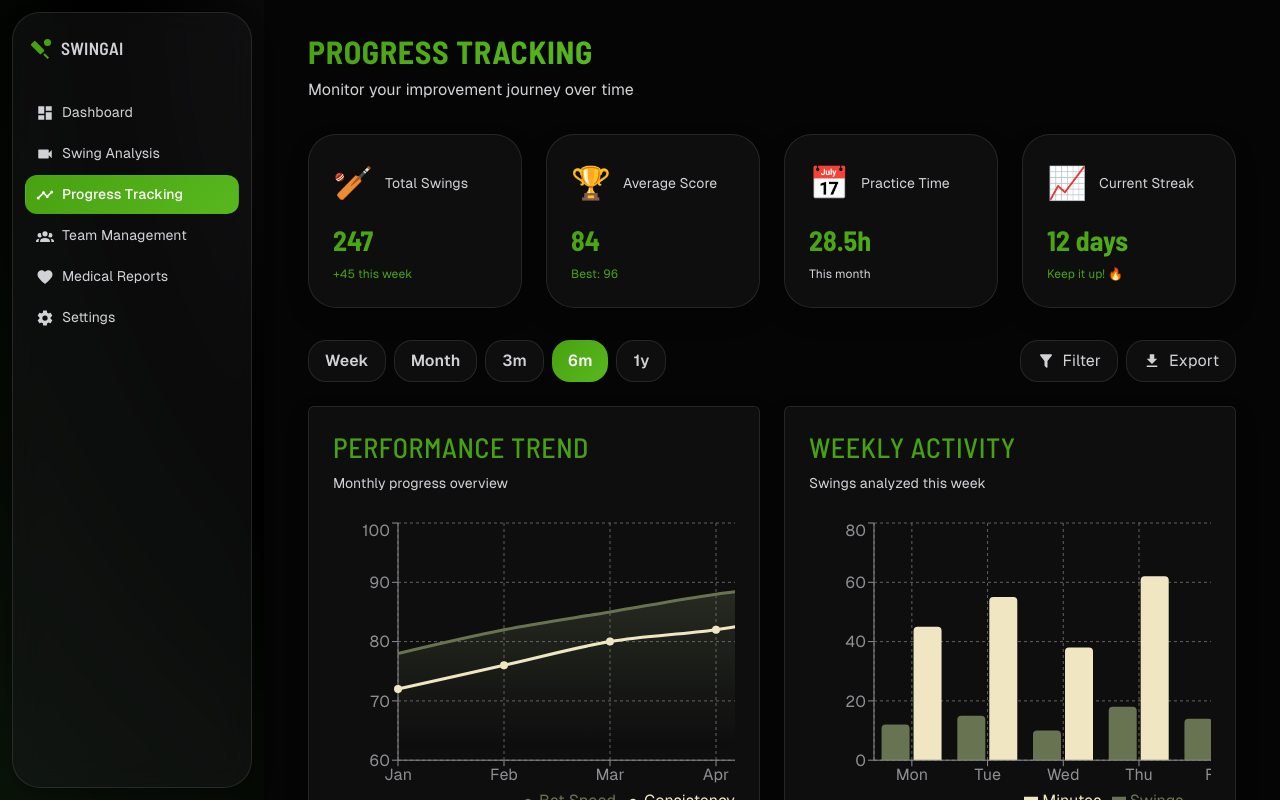
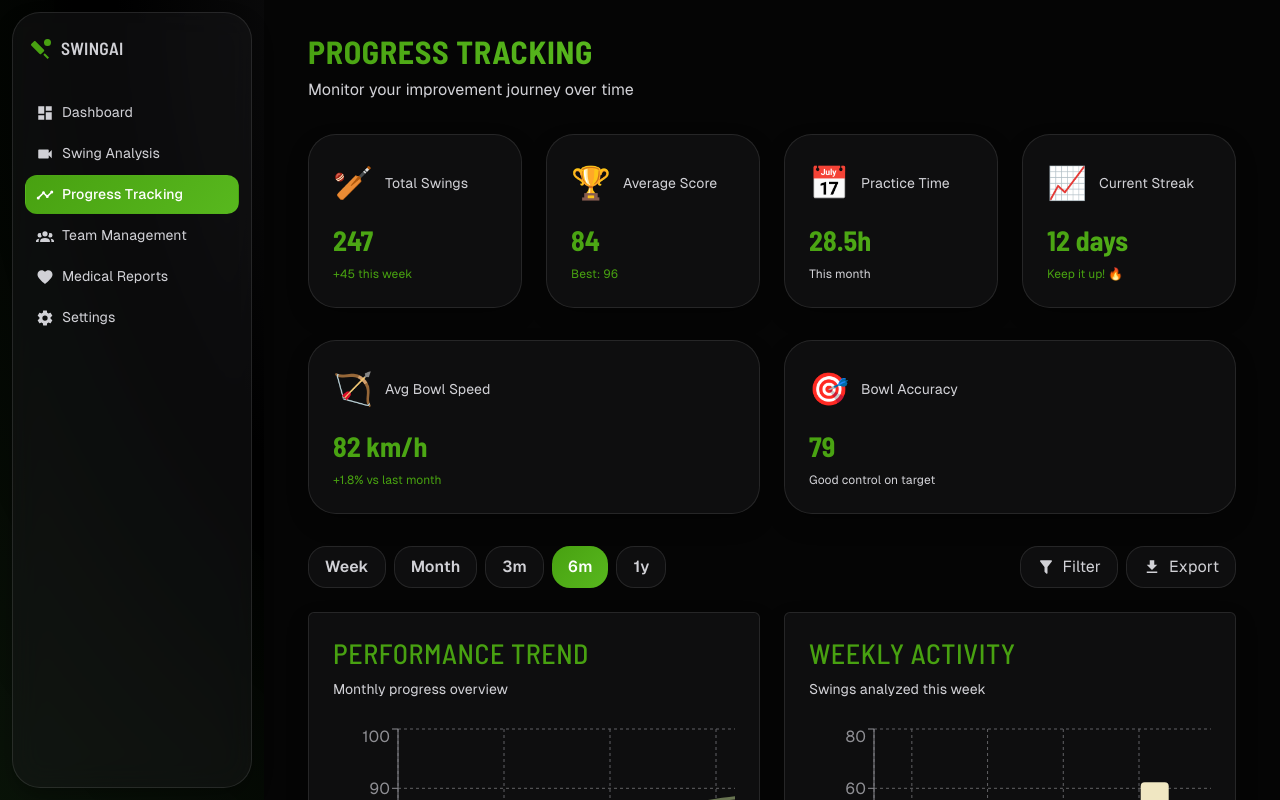
Before and after one commit to alext04/swing_ai, a React (Vite) app in the folder swingai/: page /progress in a window 1280 px wide. Shown: the top 800 px of the page. Built offline with nearby package versions, Linux system fonts and the light colour scheme.

Commit message:
Bowling stats

```diff
--- a/swingai/src/pages/Dashboard.tsx
+++ b/swingai/src/pages/Dashboard.tsx
@@ -32,13 +32,13 @@ import {
 } from 'recharts';
 
 const sampleData = [
-  { date: 'Mon', batSpeed: 85, consistency: 78 },
-  { date: 'Tue', batSpeed: 88, consistency: 82 },
-  { date: 'Wed', batSpeed: 87, consistency: 80 },
-  { date: 'Thu', batSpeed: 92, consistency: 85 },
-  { date: 'Fri', batSpeed: 90, consistency: 88 },
-  { date: 'Sat', batSpeed: 95, consistency: 90 },
-  { date: 'Sun', batSpeed: 93, consistency: 87 },
+  { date: 'Mon', batSpeed: 85, consistency: 78, bowlSpeed: 82 },
+  { date: 'Tue', batSpeed: 88, consistency: 82, bowlSpeed: 84 },
+  { date: 'Wed', batSpeed: 87, consistency: 80, bowlSpeed: 83 },
+  { date: 'Thu', batSpeed: 92, consistency: 85, bowlSpeed: 86 },
+  { date: 'Fri', batSpeed: 90, consistency: 88, bowlSpeed: 85 },
+  { date: 'Sat', batSpeed: 95, consistency: 90, bowlSpeed: 88 },
+  { date: 'Sun', batSpeed: 93, consistency: 87, bowlSpeed: 87 },
 ];
 
 const recentSwings = [
@@ -63,12 +63,12 @@ const teamStats = [
 ];
 
 const playerProgress = [
-  { name: 'Rohit S.', batSpeed: 92, consistency: 88, form: 90 },
-  { name: 'Virat K.', batSpeed: 89, consistency: 92, form: 88 },
-  { name: 'KL Rahul', batSpeed: 87, consistency: 85, form: 82 },
-  { name: 'Shreyas I.', batSpeed: 85, consistency: 83, form: 85 },
-  { name: 'Hardik P.', batSpeed: 94, consistency: 80, form: 87 },
-  { name: 'Rishabh P.', batSpeed: 91, consistency: 86, form: 89 },
+  { name: 'Rohit S.', batSpeed: 92, consistency: 88, form: 90, bowlSpeed: 0, bowlAccuracy: 0 },
+  { name: 'Virat K.', batSpeed: 89, consistency: 92, form: 88, bowlSpeed: 0, bowlAccuracy: 0 },
+  { name: 'KL Rahul', batSpeed: 87, consistency: 85, form: 82, bowlSpeed: 0, bowlAccuracy: 0 },
+  { name: 'Shreyas I.', batSpeed: 85, consistency: 83, form: 85, bowlSpeed: 0, bowlAccuracy: 0 },
+  { name: 'Hardik P.', batSpeed: 94, consistency: 80, form: 87, bowlSpeed: 82, bowlAccuracy: 78 },
+  { name: 'Rishabh P.', batSpeed: 91, consistency: 86, form: 89, bowlSpeed: 0, bowlAccuracy: 0 },
 ];
 
 const Dashboard: React.FC = () => {
@@ -265,9 +265,9 @@ const Dashboard: React.FC = () => {
               transition={{ delay: 0.4 }}
               style={{ padding: 24 }}
             >
-              <h3 style={{ marginBottom: 8 }}>Bat Speed Trend</h3>
+              <h3 style={{ marginBottom: 8 }}>Speed Trend (Batting & Bowling)</h3>
               <p style={{ color: 'var(--text-secondary)', fontSize: '0.875rem', marginBottom: 24 }}>
-                Average speed over the last {timeRange}
+                Average batting and bowling speed over the last {timeRange}
               </p>
               <div style={{ height: 250 }}>
                 <ResponsiveContainer width="100%" height="100%">
@@ -276,6 +276,10 @@ const Dashboard: React.FC = () => {
                       <linearGradient id="colorSpeed" x1="0" y1="0" x2="0" y2="1">
                         <stop offset="5%" stopColor={colors.chartSeries1} stopOpacity={0.4} />
                         <stop offset="95%" stopColor={colors.chartSeries1} stopOpacity={0} />
+                      </linearGradient>
+                      <linearGradient id="colorBowl" x1="0" y1="0" x2="0" y2="1">
+                        <stop offset="5%" stopColor={colors.chartSeries2} stopOpacity={0.25} />
+                        <stop offset="95%" stopColor={colors.chartSeries2} stopOpacity={0} />
                       </linearGradient>
                     </defs>
                     <CartesianGrid strokeDasharray="3 3" stroke={colors.chartGridDark} />
@@ -295,6 +299,14 @@ const Dashboard: React.FC = () => {
                       strokeWidth={3}
                       fillOpacity={1}
                       fill="url(#colorSpeed)"
+                    />
+                    <Area
+                      type="monotone"
+                      dataKey="bowlSpeed"
+                      stroke={colors.chartSeries2}
+                      strokeWidth={2}
+                      fillOpacity={1}
+                      fill="url(#colorBowl)"
                     />
                   </AreaChart>
                 </ResponsiveContainer>
@@ -608,8 +620,9 @@ const Dashboard: React.FC = () => {
                         }}
                       />
                       <Legend />
-                      <Bar name="Avg Speed" dataKey="batSpeed" fill={colors.chartSeries1} radius={[4, 4, 0, 0]} />
-                      <Bar name="Consistency" dataKey="consistency" fill={colors.chartSeries2} radius={[4, 4, 0, 0]} />
+                      <Bar name="Avg Bat Speed" dataKey="batSpeed" fill={colors.chartSeries1} radius={[4, 4, 0, 0]} />
+                      <Bar name="Avg Bowl Speed" dataKey="bowlSpeed" fill={colors.chartSeries2} radius={[4, 4, 0, 0]} />
+                      <Bar name="Consistency" dataKey="consistency" fill={colors.chartSeries3} radius={[4, 4, 0, 0]} />
                     </BarChart>
                   </ResponsiveContainer>
                 </div>
@@ -641,6 +654,7 @@ const Dashboard: React.FC = () => {
                   <tr style={{ borderBottom: '1px solid var(--border-color)' }}>
                     <th style={{ padding: 12, textAlign: 'left', color: 'var(--text-secondary)', fontWeight: 600 }}>Player</th>
                     <th style={{ padding: 12, textAlign: 'left', color: 'var(--text-secondary)', fontWeight: 600 }}>Bat Speed</th>
+                    <th style={{ padding: 12, textAlign: 'left', color: 'var(--text-secondary)', fontWeight: 600 }}>Bowl Speed</th>
                     <th style={{ padding: 12, textAlign: 'left', color: 'var(--text-secondary)', fontWeight: 600 }}>Consistency</th>
                     <th style={{ padding: 12, textAlign: 'left', color: 'var(--text-secondary)', fontWeight: 600 }}>Current Form</th>
                     <th style={{ padding: 12, textAlign: 'left', color: 'var(--text-secondary)', fontWeight: 600 }}>Overall Rating</th>
@@ -671,6 +685,30 @@ const Dashboard: React.FC = () => {
                               {player.batSpeed}
                             </span>
                           </div>
+                        </td>
+                        <td style={{ padding: 16 }}>
+                          {player.bowlSpeed > 0 ? (
+                            <div style={{ display: 'flex', alignItems: 'center', gap: 12 }}>
+                              <div className="progress-bar" style={{ width: 100 }}>
+                                <div
+                                  className="progress-fill"
+                                  style={{
+                                    width: `${player.bowlSpeed}%`,
+                                    background: player.bowlSpeed >= 85 ? 'var(--success-color)' :
+                                      player.bowlSpeed >= 70 ? 'var(--accent-color)' : 'var(--warning-color)'
+                                  }}
+                                />
+                              </div>
+                              <span style={{
+                                fontWeight: 600, color: player.bowlSpeed >= 85 ? 'var(--success-color)' :
+                                  player.bowlSpeed >= 70 ? 'var(--accent-color)' : 'var(--warning-color)'
+                              }}>
+                                {player.bowlSpeed}
+                              </span>
+                            </div>
+                          ) : (
+                            <span style={{ color: 'var(--text-secondary)' }}>—</span>
+                          )}
                         </td>
                         <td style={{ padding: 16 }}>
                           <div style={{ display: 'flex', alignItems: 'center', gap: 12 }}>
--- a/swingai/src/pages/PlayerProfile.tsx
+++ b/swingai/src/pages/PlayerProfile.tsx
@@ -60,13 +60,15 @@ const playerData = {
       { date: '2024-02-16', type: 'Front Foot Drive', score: 86 },
     ],
     performanceHistory: [
-      { month: 'Jan', batSpeed: 88, consistency: 85, form: 82 },
-      { month: 'Feb', batSpeed: 90, consistency: 87, form: 86 },
-      { month: 'Mar', batSpeed: 91, consistency: 88, form: 88 },
-      { month: 'Apr', batSpeed: 92, consistency: 89, form: 90 },
-      { month: 'May', batSpeed: 92, consistency: 88, form: 90 },
-      { month: 'Jun', batSpeed: 92, consistency: 88, form: 90 },
-    ]
+      { month: 'Jan', batSpeed: 88, bowlSpeed: 80, consistency: 85, form: 82, bowlAccuracy: 78 },
+      { month: 'Feb', batSpeed: 90, bowlSpeed: 81, consistency: 87, form: 86, bowlAccuracy: 79 },
+      { month: 'Mar', batSpeed: 91, bowlSpeed: 82, consistency: 88, form: 88, bowlAccuracy: 80 },
+      { month: 'Apr', batSpeed: 92, bowlSpeed: 83, consistency: 89, form: 90, bowlAccuracy: 81 },
+      { month: 'May', batSpeed: 92, bowlSpeed: 83, consistency: 88, form: 90, bowlAccuracy: 81 },
+      { month: 'Jun', batSpeed: 92, bowlSpeed: 83, consistency: 88, form: 90, bowlAccuracy: 81 },
+    ],
+    bowlingSpeed: 82,
+    bowlingAccuracy: 80
   },
   2: {
     id: 2,
@@ -94,13 +96,15 @@ const playerData = {
       { date: '2024-02-16', type: 'Late Cut', score: 92 },
     ],
     performanceHistory: [
-      { month: 'Jan', batSpeed: 86, consistency: 90, form: 85 },
-      { month: 'Feb', batSpeed: 87, consistency: 91, form: 86 },
-      { month: 'Mar', batSpeed: 88, consistency: 92, form: 87 },
-      { month: 'Apr', batSpeed: 89, consistency: 92, form: 88 },
-      { month: 'May', batSpeed: 89, consistency: 92, form: 88 },
-      { month: 'Jun', batSpeed: 89, consistency: 92, form: 88 },
-    ]
+      { month: 'Jan', batSpeed: 86, bowlSpeed: 0, consistency: 90, form: 85, bowlAccuracy: 0 },
+      { month: 'Feb', batSpeed: 87, bowlSpeed: 0, consistency: 91, form: 86, bowlAccuracy: 0 },
+      { month: 'Mar', batSpeed: 88, bowlSpeed: 0, consistency: 92, form: 87, bowlAccuracy: 0 },
+      { month: 'Apr', batSpeed: 89, bowlSpeed: 0, consistency: 92, form: 88, bowlAccuracy: 0 },
+      { month: 'May', batSpeed: 89, bowlSpeed: 0, consistency: 92, form: 88, bowlAccuracy: 0 },
+      { month: 'Jun', batSpeed: 89, bowlSpeed: 0, consistency: 92, form: 88, bowlAccuracy: 0 },
+    ],
+    bowlingSpeed: 0,
+    bowlingAccuracy: 0
   },
   3: {
     id: 3,
@@ -128,13 +132,15 @@ const playerData = {
       { date: '2024-02-11', type: 'Flick Shot', score: 86 },
     ],
     performanceHistory: [
-      { month: 'Jan', batSpeed: 85, consistency: 82, form: 80 },
-      { month: 'Feb', batSpeed: 86, consistency: 84, form: 81 },
-      { month: 'Mar', batSpeed: 87, consistency: 85, form: 82 },
-      { month: 'Apr', batSpeed: 87, consistency: 85, form: 82 },
-      { month: 'May', batSpeed: 87, consistency: 85, form: 82 },
-      { month: 'Jun', batSpeed: 87, consistency: 85, form: 82 },
-    ]
+      { month: 'Jan', batSpeed: 85, bowlSpeed: 0, consistency: 82, form: 80, bowlAccuracy: 0 },
+      { month: 'Feb', batSpeed: 86, bowlSpeed: 0, consistency: 84, form: 81, bowlAccuracy: 0 },
+      { month: 'Mar', batSpeed: 87, bowlSpeed: 0, consistency: 85, form: 82, bowlAccuracy: 0 },
+      { month: 'Apr', batSpeed: 87, bowlSpeed: 0, consistency: 85, form: 82, bowlAccuracy: 0 },
+      { month: 'May', batSpeed: 87, bowlSpeed: 0, consistency: 85, form: 82, bowlAccuracy: 0 },
+      { month: 'Jun', batSpeed: 87, bowlSpeed: 0, consistency: 85, form: 82, bowlAccuracy: 0 },
+    ],
+    bowlingSpeed: 0,
+    bowlingAccuracy: 0
   },
   4: {
     id: 4,
@@ -162,13 +168,15 @@ const playerData = {
       { date: '2024-02-16', type: 'Cut Shot', score: 84 },
     ],
     performanceHistory: [
-      { month: 'Feb', batSpeed: 83, consistency: 80, form: 82 },
-      { month: 'Mar', batSpeed: 84, consistency: 82, form: 84 },
-      { month: 'Apr', batSpeed: 85, consistency: 83, form: 85 },
-      { month: 'May', batSpeed: 85, consistency: 83, form: 85 },
-      { month: 'Jun', batSpeed: 85, consistency: 83, form: 85 },
-      { month: 'Jul', batSpeed: 85, consistency: 83, form: 85 },
-    ]
+      { month: 'Feb', batSpeed: 83, bowlSpeed: 0, consistency: 80, form: 82, bowlAccuracy: 0 },
+      { month: 'Mar', batSpeed: 84, bowlSpeed: 0, consistency: 82, form: 84, bowlAccuracy: 0 },
+      { month: 'Apr', batSpeed: 85, bowlSpeed: 0, consistency: 83, form: 85, bowlAccuracy: 0 },
+      { month: 'May', batSpeed: 85, bowlSpeed: 0, consistency: 83, form: 85, bowlAccuracy: 0 },
+      { month: 'Jun', batSpeed: 85, bowlSpeed: 0, consistency: 83, form: 85, bowlAccuracy: 0 },
+      { month: 'Jul', batSpeed: 85, bowlSpeed: 0, consistency: 83, form: 85, bowlAccuracy: 0 },
+    ],
+    bowlingSpeed: 0,
+    bowlingAccuracy: 0
   },
   5: {
     id: 5,
@@ -196,13 +204,15 @@ const playerData = {
       { date: '2024-02-16', type: 'Cover Drive', score: 82 },
     ],
     performanceHistory: [
-      { month: 'Jan', batSpeed: 92, consistency: 78, form: 84 },
-      { month: 'Feb', batSpeed: 93, consistency: 79, form: 85 },
-      { month: 'Mar', batSpeed: 94, consistency: 80, form: 86 },
-      { month: 'Apr', batSpeed: 94, consistency: 80, form: 87 },
-      { month: 'May', batSpeed: 94, consistency: 80, form: 87 },
-      { month: 'Jun', batSpeed: 94, consistency: 80, form: 87 },
-    ]
+      { month: 'Jan', batSpeed: 92, bowlSpeed: 82, consistency: 78, form: 84, bowlAccuracy: 78 },
+      { month: 'Feb', batSpeed: 93, bowlSpeed: 83, consistency: 79, form: 85, bowlAccuracy: 79 },
+      { month: 'Mar', batSpeed: 94, bowlSpeed: 84, consistency: 80, form: 86, bowlAccuracy: 80 },
+      { month: 'Apr', batSpeed: 94, bowlSpeed: 84, consistency: 80, form: 87, bowlAccuracy: 80 },
+      { month: 'May', batSpeed: 94, bowlSpeed: 84, consistency: 80, form: 87, bowlAccuracy: 80 },
+      { month: 'Jun', batSpeed: 94, bowlSpeed: 84, consistency: 80, form: 87, bowlAccuracy: 80 },
+    ],
+    bowlingSpeed: 84,
+    bowlingAccuracy: 79
   },
   6: {
     id: 6,
@@ -230,13 +240,15 @@ const playerData = {
       { date: '2024-02-16', type: 'Flick Shot', score: 92 },
     ],
     performanceHistory: [
-      { month: 'Feb', batSpeed: 89, consistency: 84, form: 86 },
-      { month: 'Mar', batSpeed: 90, consistency: 85, form: 87 },
-      { month: 'Apr', batSpeed: 91, consistency: 86, form: 88 },
-      { month: 'May', batSpeed: 91, consistency: 86, form: 89 },
-      { month: 'Jun', batSpeed: 91, consistency: 86, form: 89 },
-      { month: 'Jul', batSpeed: 91, consistency: 86, form: 89 },
-    ]
+      { month: 'Feb', batSpeed: 89, bowlSpeed: 0, consistency: 84, form: 86, bowlAccuracy: 0 },
+      { month: 'Mar', batSpeed: 90, bowlSpeed: 0, consistency: 85, form: 87, bowlAccuracy: 0 },
+      { month: 'Apr', batSpeed: 91, bowlSpeed: 0, consistency: 86, form: 88, bowlAccuracy: 0 },
+      { month: 'May', batSpeed: 91, bowlSpeed: 0, consistency: 86, form: 89, bowlAccuracy: 0 },
+      { month: 'Jun', batSpeed: 91, bowlSpeed: 0, consistency: 86, form: 89, bowlAccuracy: 0 },
+      { month: 'Jul', batSpeed: 91, bowlSpeed: 0, consistency: 86, form: 89, bowlAccuracy: 0 },
+    ],
+    bowlingSpeed: 0,
+    bowlingAccuracy: 0
   }
 };
 
@@ -260,16 +272,17 @@ const PlayerProfile: React.FC = () => {
     );
   }
 
-  const overallRating = Math.round((player.batSpeed + player.consistency + player.form) / 3);
+  const overallRating = Math.round((player.batSpeed + player.consistency + player.form + (player.bowlingSpeed || 0)) / (player.bowlingSpeed ? 4 : 3));
 
-  const radarData = [
-    { subject: 'Bat Speed', value: player.batSpeed, fullMark: 100 },
-    { subject: 'Consistency', value: player.consistency, fullMark: 100 },
-    { subject: 'Form', value: player.form, fullMark: 100 },
-    { subject: 'Experience', value: Math.min(player.matchesPlayed * 3, 100), fullMark: 100 },
-    { subject: 'Fitness', value: player.injuryStatus === 'fit' ? 95 : player.injuryStatus === 'minor' ? 70 : 50, fullMark: 100 },
-    { subject: 'Technique', value: player.avgScore, fullMark: 100 },
-  ];
+  const radarData = [] as Array<{ subject: string; value: number; fullMark: number }>;
+  radarData.push({ subject: 'Bat Speed', value: player.batSpeed, fullMark: 100 });
+  if (player.bowlingSpeed && player.bowlingSpeed > 0) {
+    radarData.push({ subject: 'Bowl Speed', value: player.bowlingSpeed, fullMark: 100 });
+  }
+  radarData.push({ subject: 'Consistency', value: player.consistency, fullMark: 100 });
+  radarData.push({ subject: 'Form', value: player.form, fullMark: 100 });
+  radarData.push({ subject: 'Fitness', value: player.injuryStatus === 'fit' ? 95 : player.injuryStatus === 'minor' ? 70 : 50, fullMark: 100 });
+  radarData.push({ subject: 'Technique', value: player.avgScore, fullMark: 100 });
 
   const getInjuryColor = (status: string) => {
     switch(status) {
@@ -453,11 +466,13 @@ const PlayerProfile: React.FC = () => {
           {/* Key Metrics */}
           <div className="grid-4" style={{ marginBottom: 24 }}>
             {[
-              { label: 'Bat Speed', value: player.batSpeed, unit: 'km/h', color: 'var(--accent-color)' },
-              { label: 'Consistency', value: player.consistency, unit: '/100', color: 'var(--success-color)' },
-              { label: 'Current Form', value: player.form, unit: '/100', color: 'var(--warning-color)' },
-              { label: 'Avg Score', value: player.avgScore, unit: '', color: 'var(--primary-color)' }
-            ].map((metric, index) => (
+                { label: 'Bat Speed', value: player.batSpeed, unit: 'km/h', color: 'var(--accent-color)' },
+                { label: 'Bowl Speed', value: player.bowlingSpeed || 0, unit: 'km/h', color: 'var(--primary-color)' },
+                { label: 'Bowl Accuracy', value: player.bowlingAccuracy || 0, unit: '/100', color: 'var(--success-color)' },
+                { label: 'Consistency', value: player.consistency, unit: '/100', color: 'var(--success-color)' },
+                { label: 'Current Form', value: player.form, unit: '/100', color: 'var(--warning-color)' },
+                { label: 'Avg Score', value: player.avgScore, unit: '', color: 'var(--primary-color)' }
+              ].filter(m => !( (m.label === 'Bowl Speed' || m.label === 'Bowl Accuracy') && m.value === 0 )).map((metric, index) => (
               <motion.div
                 key={metric.label}
                 className="stat-card"
@@ -499,8 +514,9 @@ const PlayerProfile: React.FC = () => {
                     />
                     <Legend />
                     <Line type="monotone" dataKey="batSpeed" name="Bat Speed" stroke={colors.chartSeries1} strokeWidth={2} dot={false} />
-                    <Line type="monotone" dataKey="consistency" name="Consistency" stroke={colors.chartSeries2} strokeWidth={2} dot={false} />
-                    <Line type="monotone" dataKey="form" name="Form" stroke={colors.chartSeries3} strokeWidth={2} dot={false} />
+                    <Line type="monotone" dataKey="bowlSpeed" name="Bowl Speed" stroke={colors.chartSeries2} strokeWidth={2} dot={false} />
+                    <Line type="monotone" dataKey="consistency" name="Consistency" stroke={colors.chartSeries3} strokeWidth={2} dot={false} />
+                    <Line type="monotone" dataKey="form" name="Form" stroke={colors.accent} strokeWidth={2} dot={false} />
                   </LineChart>
                 </ResponsiveContainer>
               </div>
@@ -607,7 +623,8 @@ const PlayerProfile: React.FC = () => {
                 />
                 <Legend />
                 <Bar dataKey="batSpeed" name="Bat Speed" fill={colors.chartSeries1} radius={[4, 4, 0, 0]} />
-                <Bar dataKey="consistency" name="Consistency" fill={colors.chartSeries2} radius={[4, 4, 0, 0]} />
+                <Bar dataKey="bowlSpeed" name="Bowl Speed" fill={colors.chartSeries2} radius={[4, 4, 0, 0]} />
+                <Bar dataKey="consistency" name="Consistency" fill={colors.chartSeries3} radius={[4, 4, 0, 0]} />
                 <Bar dataKey="form" name="Form" fill={colors.chartSeries3} radius={[4, 4, 0, 0]} />
               </BarChart>
             </ResponsiveContainer>
--- a/swingai/src/pages/ProgressTracking.tsx
+++ b/swingai/src/pages/ProgressTracking.tsx
@@ -23,12 +23,12 @@ import {
 } from 'recharts';
 
 const monthlyData = [
-  { month: 'Jan', batSpeed: 78, consistency: 72, average: 75 },
-  { month: 'Feb', batSpeed: 82, consistency: 76, average: 79 },
-  { month: 'Mar', batSpeed: 85, consistency: 80, average: 82 },
-  { month: 'Apr', batSpeed: 88, consistency: 82, average: 85 },
-  { month: 'May', batSpeed: 90, consistency: 85, average: 87 },
-  { month: 'Jun', batSpeed: 92, consistency: 88, average: 90 },
+  { month: 'Jan', batSpeed: 78, bowlSpeed: 74, consistency: 72, average: 75 },
+  { month: 'Feb', batSpeed: 82, bowlSpeed: 76, consistency: 76, average: 79 },
+  { month: 'Mar', batSpeed: 85, bowlSpeed: 78, consistency: 80, average: 82 },
+  { month: 'Apr', batSpeed: 88, bowlSpeed: 80, consistency: 82, average: 85 },
+  { month: 'May', batSpeed: 90, bowlSpeed: 82, consistency: 85, average: 87 },
+  { month: 'Jun', batSpeed: 92, bowlSpeed: 84, consistency: 88, average: 90 },
 ];
 
 const shotTypeData = [
@@ -157,6 +157,41 @@ const ProgressTracking: React.FC = () => {
         </motion.div>
       </div>
 
+      {/* Bowling Quick Stats (visible alongside batting) */}
+      <div className="grid-2" style={{ marginBottom: 32 }}>
+        <motion.div
+          className="stat-card"
+          initial={{ opacity: 0, y: 20 }}
+          animate={{ opacity: 1, y: 0 }}
+          transition={{ delay: 0.1 }}
+        >
+          <div style={{ display: 'flex', alignItems: 'center', gap: 12, marginBottom: 12 }}>
+            <span style={{ fontSize: '2rem' }}>🏹</span>
+            <span style={{ color: 'var(--text-secondary)', fontSize: '0.875rem' }}>Avg Bowl Speed</span>
+          </div>
+          <div className="metric-value" style={{ fontSize: '1.75rem' }}>82 km/h</div>
+          <div style={{ fontSize: '0.75rem', color: 'var(--success-color)', marginTop: 4 }}>
+            +1.8% vs last month
+          </div>
+        </motion.div>
+
+        <motion.div
+          className="stat-card"
+          initial={{ opacity: 0, y: 20 }}
+          animate={{ opacity: 1, y: 0 }}
+          transition={{ delay: 0.2 }}
+        >
+          <div style={{ display: 'flex', alignItems: 'center', gap: 12, marginBottom: 12 }}>
+            <span style={{ fontSize: '2rem' }}>🎯</span>
+            <span style={{ color: 'var(--text-secondary)', fontSize: '0.875rem' }}>Bowl Accuracy</span>
+          </div>
+          <div className="metric-value" style={{ fontSize: '1.75rem' }}>79</div>
+          <div style={{ fontSize: '0.75rem', color: 'var(--text-secondary)', marginTop: 4 }}>
+            Good control on target
+          </div>
+        </motion.div>
+      </div>
+
       {/* Time Range & Filters */}
       <div style={{ display: 'flex', justifyContent: 'space-between', alignItems: 'center', marginBottom: 24, flexWrap: 'wrap', gap: 12 }}>
         <div style={{ display: 'flex', gap: 8 }}>
@@ -234,6 +269,10 @@ const ProgressTracking: React.FC = () => {
                       <stop offset="5%" stopColor={colors.legacyBlue} stopOpacity={0.3} />
                       <stop offset="95%" stopColor={colors.legacyBlue} stopOpacity={0} />
                     </linearGradient>
+                    <linearGradient id="colorBowlSpeed" x1="0" y1="0" x2="0" y2="1">
+                      <stop offset="5%" stopColor={colors.legacyTeal} stopOpacity={0.25} />
+                      <stop offset="95%" stopColor={colors.legacyTeal} stopOpacity={0} />
+                    </linearGradient>
                   </defs>
                   <CartesianGrid strokeDasharray="3 3" stroke={colors.chartGrid} />
                   <XAxis dataKey="month" stroke={colors.chartAxis} />
@@ -254,6 +293,15 @@ const ProgressTracking: React.FC = () => {
                     strokeWidth={3}
                     fillOpacity={1}
                     fill="url(#colorBatSpeed)"
+                  />
+                  <Area
+                    type="monotone"
+                    dataKey="bowlSpeed"
+                    name="Bowl Speed"
+                    stroke={colors.legacyTeal}
+                    strokeWidth={2}
+                    fillOpacity={1}
+                    fill="url(#colorBowlSpeed)"
                   />
                   <Line
                     type="monotone"
```
